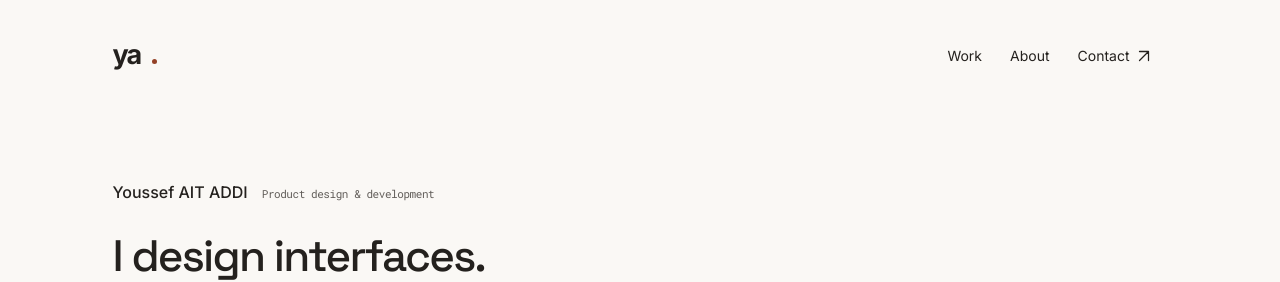
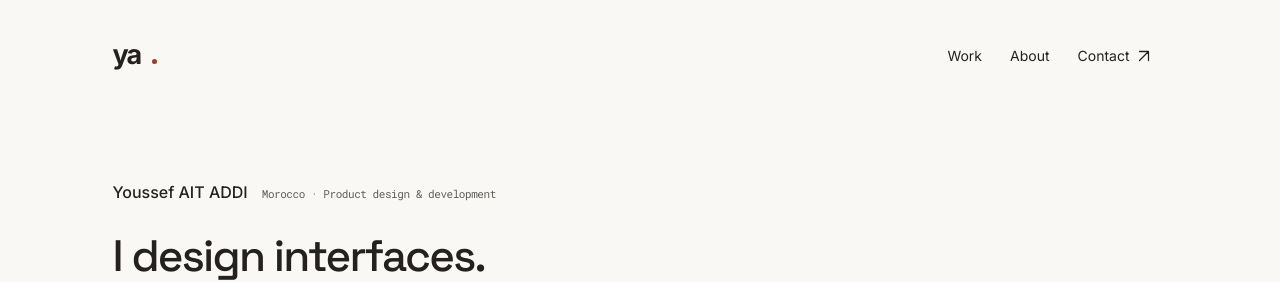
Before and after one commit to YSF2004/portfolio, a Next.js app: page / in a window 1280 px wide. Shown: the top 282 px of the page. Built offline with nearby package versions, Linux system fonts and the light colour scheme.

Commit message:
Strengthen portfolio visual identity

```diff
--- a/app/page.tsx
+++ b/app/page.tsx
@@ -10,7 +10,7 @@ export default function Home() {
     <NavBar />
     <main id="main" className="shell">
       <header className="hero" id="top">
-        <p className="intro-label">Youssef AIT ADDI <span>Product design & development</span></p>
+        <p className="intro-label">Youssef AIT ADDI <span>Morocco · Product design & development</span></p>
         <h1>I design interfaces.<br /><span>Then I build them.</span></h1>
         <p className="intro">From study tools to everyday services, I turn useful ideas into working products for the web.</p>
         <div className="hero-links"><a href="#work">Selected work <ArrowIcon down /></a><a href="mailto:aitaddiyoussef1@gmail.com">Get in touch <ArrowIcon /></a></div>
```
